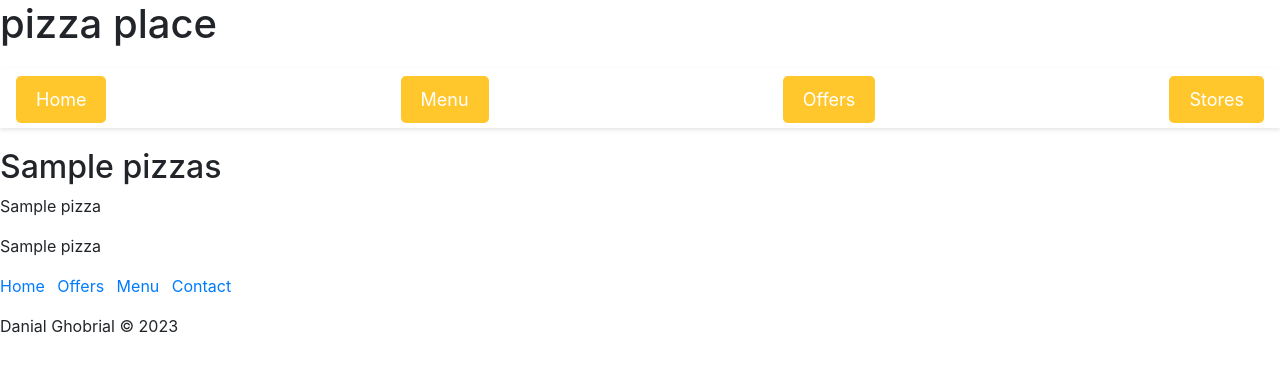
After one commit to DanialGhobrial/Webproject, a Flask app: template templates/menu.html in a window 1280 px wide. The commit adds this page. Shown: the top 372 px of the page. Run offline with Flask 3, Linux system fonts and the light colour scheme; the template is opened without the code that fills it: most values are stand-ins (such as "Sample title", 1, 10 or a date in 2020); some libraries are stand-ins or nearby versions.

Commit message:
Started a menu page but a few errors still, and trying to add a nav bar but still not working :(

```diff
--- a/routes.py
+++ b/routes.py
@@ -1,5 +1,5 @@
 from flask import Flask, render_template
-
+import sqlite3
 
 app = Flask(__name__)
 
@@ -10,5 +10,14 @@ def home():
     return render_template('home.html')
 
 
+@app.route('/menu', methods=['GET'])
+def movie():
+    conn = sqlite3.connect('Database/pizza.db')
+    cur = conn.cursor()
+    pizza = cur.fetchone()
+    cur.execute('SELECT * FROM Pizza WHERE id=?' ("?"))
+    return render_template('menu.html', pizza=pizza)
+
+
 if __name__ == "__main__":
     app.run(debug=True)
--- a/static/CSS/style.css
+++ b/static/CSS/style.css
@@ -6,3 +6,35 @@ body {
   margin: 0;
   padding: 0;
 }
+
+/* Navbar */
+.navbar {
+  background-color: #ffffff;
+  box-shadow: 0 2px 4px rgba(0, 0, 0, 0.1);
+  display: flex;
+  justify-content: center;
+  align-items: center;
+  height: 60px;
+  margin: 20px 0;
+}
+
+/* Navbar links */
+.navbar a {
+  color: #333;
+  text-decoration: none;
+  font-size: 18px;
+  padding: 10px 20px;
+  border-radius: 5px;
+  transition: background-color 0.2s;
+}
+
+/* Navbar link hover effect */
+.navbar a:hover {
+  background-color: #f0f0f0;
+}
+
+/* Active navbar link */
+.navbar a.active {
+  background-color: #ffc72c;
+  color: #fff;
+}
--- a/templates/footer.html
+++ b/templates/footer.html
@@ -10,9 +10,9 @@
         <footer>
             <ul class="list-inline">
                 <li class="list-inline-item"><a href="/">Home</a></li>
-                <li class="list-inline-item"><a href="/movies">Movies</a></li>
-                <li class="list-inline-item"><a href="/about">About</a></li>
-                <li class="list-inline-item"><a href="/contact">Contact</a></li>
+                <li class="list-inline-item"><a href="/Offers">Offers</a></li>
+                <li class="list-inline-item"><a href="/Menu">Menu</a></li>
+                <li class="list-inline-item"><a href="/Stores">Contact</a></li>
 
             </ul>
             <p class="copyright">Danial Ghobrial © 2023</p>
--- a/templates/home.html
+++ b/templates/home.html
@@ -1,5 +1,4 @@
 <div>
     <h2>Pizzas You May Like</h2>
-        {% endfor %}
     </div>
 </div>
--- /dev/null
+++ b/templates/menu.html
@@ -0,0 +1,4 @@
+ {% extends "layout.html" %}
+{% block content %}
+<h2>{{Pizzas}}</h2><p>{{Pizzas[1]}}</p><p>{{Pizzas[2]}}</p>
+{% endblock %}
--- a/templates/nav.html
+++ b/templates/nav.html
@@ -1,6 +1,6 @@
 <div class="navbar">
     <a href="/" class="active">Home</a>
-    <a href="/Menu" class="active">Movies</a>
-    <a href="/Offers" class="active">About</a>
-    <a href="/Stores" class="active">Contact</a>
+    <a href="/Menu" class="active">Menu</a>
+    <a href="/Offers" class="active">Offers</a>
+    <a href="/Stores" class="active">Stores</a>
 </div>
```
Also changed, not shown: Database/pizza.db (added), pizza.db (deleted).
